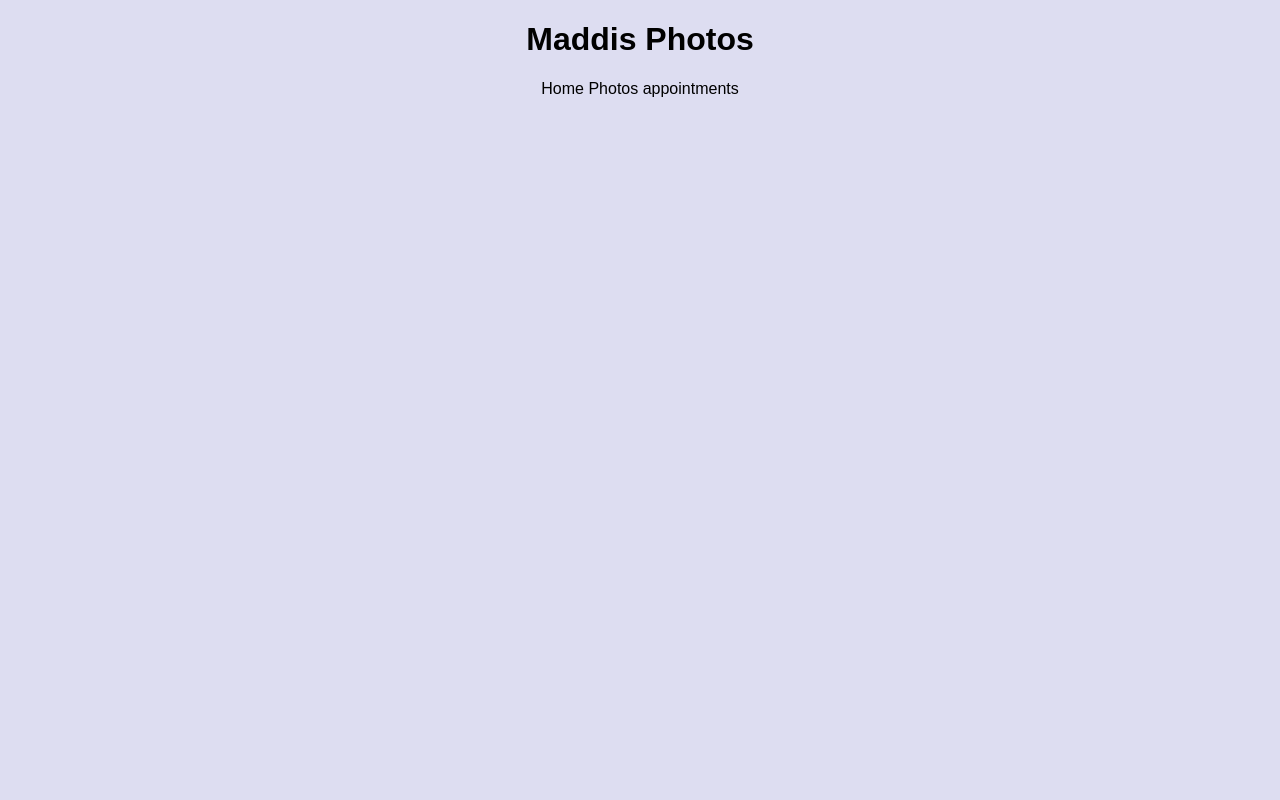
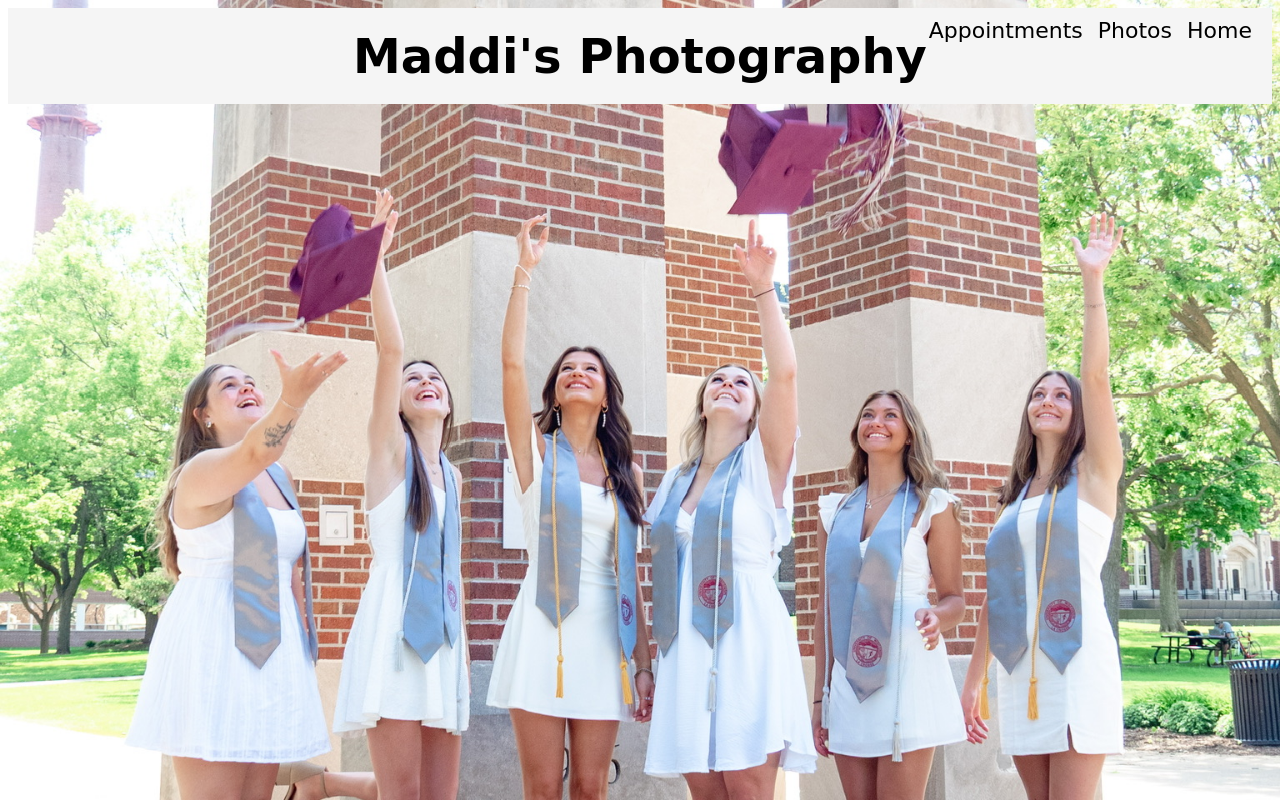
Before and after one commit to mo11-a/Maddis-photos, a plain HTML site: page index.html in a window 1280 px wide. Drawn offline with Linux system fonts and the light colour scheme.

Commit message:
progress

```diff
--- a/index.html
+++ b/index.html
@@ -5,15 +5,18 @@
     <meta name="viewport" content="width=device-width, initial-scale=1.0">
     <title>maddis Photos</title>
     <link rel="stylesheet" href="styles.css">
+
 </head>
-<body>
+<body id="home-page">
     <header>
-        <h1>Maddis Photos</h1>
-       <nav>
+        <h1>Maddi's Photography</h1>
+        <nav>
+        <div class="topnav">
         <a href="index.html" >Home</a>
         <a href="photos.html">Photos</a>
-        <a href="appointments.html">appointments</a>
+        <a href="appointments.html">Appointments</a>
        </nav>
+       </div>
     </header>
 
 </body>
--- a/styles.css
+++ b/styles.css
@@ -1,11 +1,19 @@
 body{
-    background-color: rgb(221, 221, 241);
 }
+header{
+    font-family:cursive;
+    font-size: x-large;
+    color: black;
+    background-color:whitesmoke;
 
-header{
-    text-align: center;
-    font-family: fantasy;
-    color: black;
+    }
+
+#home-page{
+  background-image: url('img/_1010708.jpeg');
+  background-size: cover;
+  background-repeat: no-repeat;
+  background-position: center center;
+  background-attachment: fixed;
 }
 a:link,
 a:visited,
@@ -30,9 +38,9 @@ img.red {
   height: 512px;
   padding: 5%;
 }
-img.stairs {
-  width: 300px;
-  height: 250px;
+img.grad {
+  width: 384px;
+  height: 512px;
   padding: 5%;
 }
 img.bath {
@@ -50,10 +58,32 @@ img.goose {
   height: 250px;
   padding: 5%;
 }
-.center-container {
-  display: flex;
-  justify-content: center; /* Centers horizontally */
-  align-items: center;    /* Centers vertically (if the container has a defined height) */
-  /* Optional: Set a height for vertical centering to be visible */
-  height: 300px;
+
+.topnav a {
+  float: right;
+  text-decoration: none;
+  font-size: 22px;
+
+
 }
+header {
+  position: relative;
+  text-align: center;   /* centers the h1 horizontally */
+  padding: 20px;
+}
+
+header h1 {
+  margin: 0;
+}
+
+header nav {
+  position: absolute;
+  top: 10px;   /* adjust for spacing */
+  right: 20px;
+}
+
+.topnav a {
+    margin-left: 15px;
+
+  text-decoration: none;
+}
```
Also changed, not shown: appointments.html (+3 -3 lines), photos.html (+5 -3 lines).
